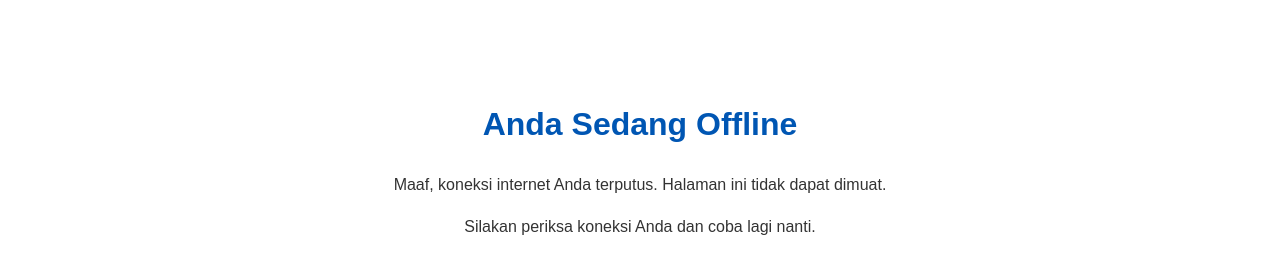
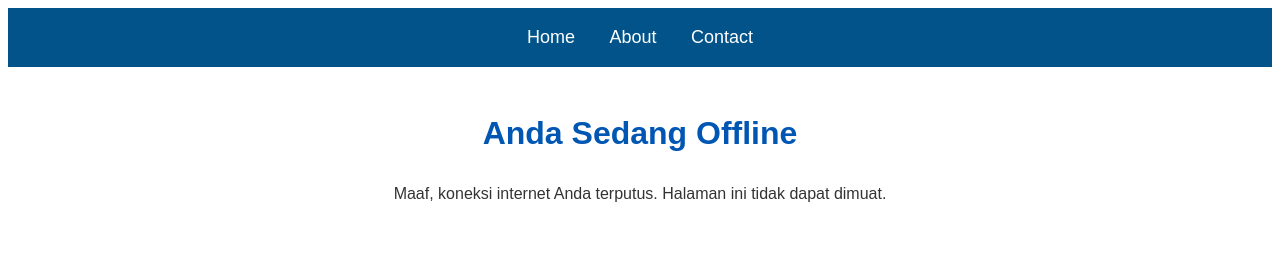
Before and after one commit to JardelPoliviera/Project-DesainWeb-Jardel, a plain HTML site: page offline.html in a window 1280 px wide. Drawn offline with Linux system fonts and the light colour scheme.

Commit message:
Update offline.html

```diff
--- a/offline.html
+++ b/offline.html
@@ -3,18 +3,28 @@
 <head>
     <meta charset="UTF-8">
     <meta name="viewport" content="width=device-width, initial-scale=1.0">
-    <title>Offline - Website Saya</title>
+    <title>Offline - Website Jardel</title>
+    <link rel="preconnect" href="https://fonts.googleapis.com">
+    <link rel="preconnect" href="https://fonts.gstatic.com" crossorigin>
+    <link href="https://fonts.googleapis.com/css2?family=Poppins:wght@400;600&display=swap" rel="stylesheet">
     <link rel="stylesheet" href="style.css">
-    <style>
-        body { text-align: center; padding-top: 50px; }
-    </style>
     <link rel="manifest" href="manifest.json">
 </head>
 <body>
-    <div class="container">
-        <h1>Anda Sedang Offline</h1>
-        <p>Maaf, koneksi internet Anda terputus. Halaman ini tidak dapat dimuat.</p>
-        <p>Silakan periksa koneksi Anda dan coba lagi nanti.</p>
+    <div class="spotify-wrapper">
+        <aside class="sidebar">
+            <nav>
+                <a href="index.html">Home</a>
+                <a href="about.html">About</a>
+                <a href="contact.html">Contact</a>
+            </nav>
+        </aside>
+        <main class="main-content">
+            <div class="container" style="text-align: center;">
+                <h1>Anda Sedang Offline</h1>
+                <p>Maaf, koneksi internet Anda terputus. Halaman ini tidak dapat dimuat.</p>
+            </div>
+        </main>
     </div>
 </body>
 </html>
```
